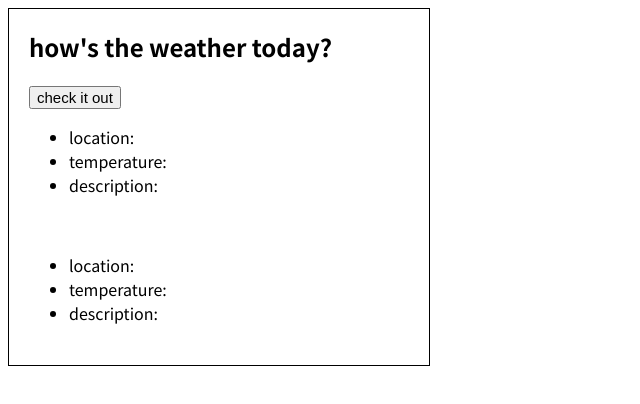
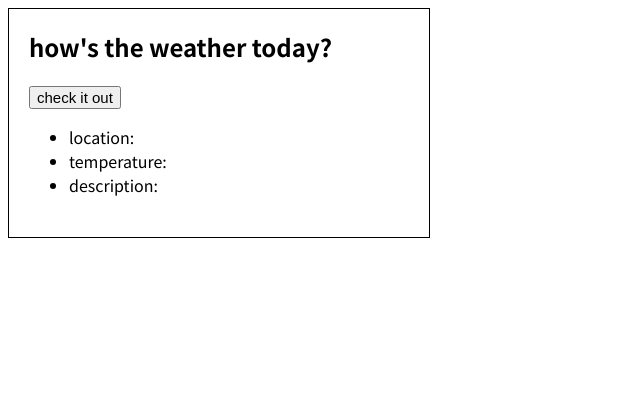
Before and after one commit to Seunghyeok8745/amazing-team-project, a website built with webpack: page 1. weather-api-set-up/index.html in a window 1280 px wide. Shown: the whole page, without its empty margins (0-640 px from the left). Built offline with nearby package versions, Linux system fonts and the light colour scheme; no server answers.

Commit message:
weather API

```diff
--- a/1. weather-api-set-up/index.html
+++ b/1. weather-api-set-up/index.html
@@ -25,16 +25,6 @@
           <img id="icon-area" scr="" />
         </div>
       </section>
-      <section>
-        <ul>
-          <li id="location-area">location:</li>
-          <li id="feelsLike-area">temperature:</li>
-          <li id="description-area">description:</li>
-        </ul>
-        <div>
-          <img id="icon-area" scr="" />
-        </div>
-      </section>
     </div>
     <script src="script.js"></script>
     <script src="js/app.js" defer></script>
```
